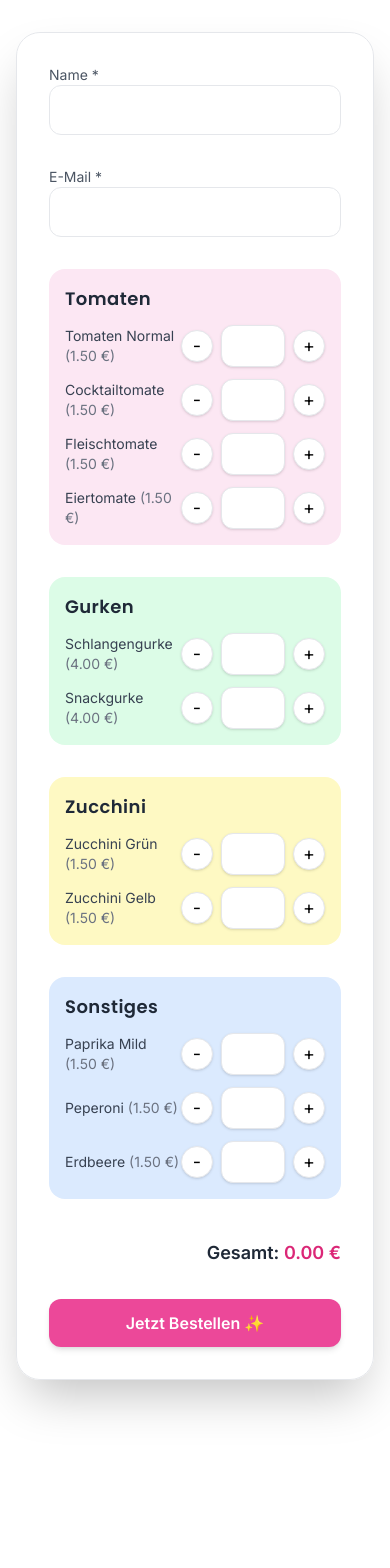
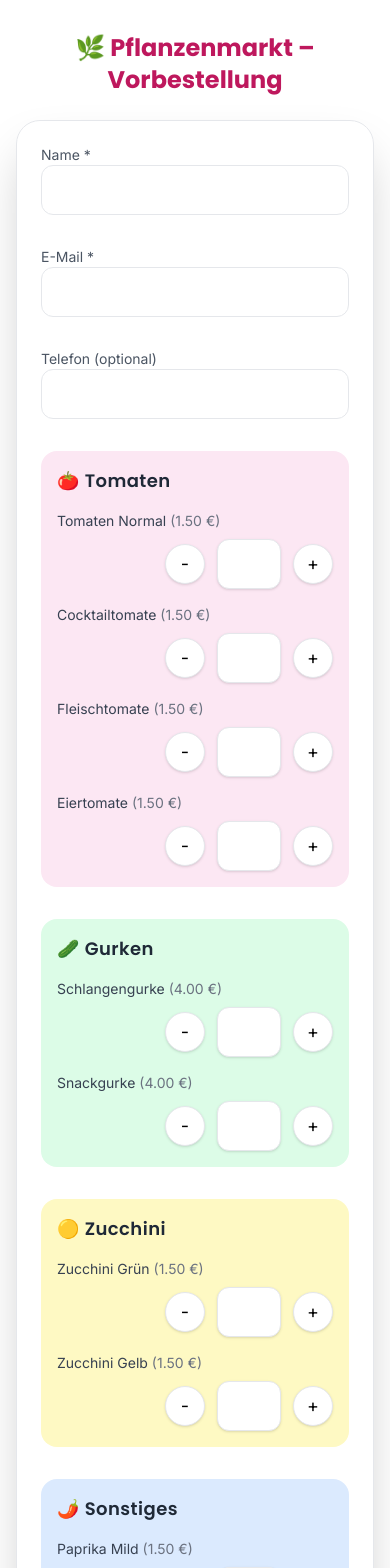
Before and after one commit to cabrauck/react_plant_order_form, a React (Vite) app: page / in a window 390 px wide. Shown: the top 1568 px of the page. Before the commit the page ends 1380 px from the top, so only its background shows below. Built offline with nearby package versions, Linux system fonts and the light colour scheme.

Commit message:
readytodeploy

```diff
--- a/src/Bestellformular.jsx
+++ b/src/Bestellformular.jsx
@@ -75,10 +75,10 @@ export default function Bestellformular() {
   };
 
   const gruppen = [
-    { key: "tomate", label: "Tomaten" },
-    { key: "gurke", label: "Gurken" },
-    { key: "zucchini", label: "Zucchini" },
-    { key: "sonst", label: "Sonstiges" }
+    { key: "tomate", label: "🍅 Tomaten" },
+    { key: "gurke", label: "🥒 Gurken" },
+    { key: "zucchini", label: "🟡 Zucchini" },
+    { key: "sonst", label: "🌶️ Sonstiges" }
   ];
 
   if (submitted) {
@@ -92,7 +92,8 @@ export default function Bestellformular() {
 
   return (
     <form onSubmit={handleSubmit} className="max-w-xl mx-auto mt-8 space-y-6 px-4 font-body">
-      <div className="bg-white/70 backdrop-blur-md shadow-2xl rounded-3xl p-8 space-y-8 border border-gray-200">
+      <h1 className="text-center text-2xl sm:text-3xl font-bold text-pink-700 font-display mb-2">🌿 Pflanzenmarkt – Vorbestellung</h1>
+      <div className="bg-white/70 backdrop-blur-md shadow-2xl rounded-3xl p-6 sm:p-8 space-y-8 border border-gray-200">
         <div>
           <label htmlFor="name" className="block text-sm font-medium text-gray-600">Name *</label>
           <input
@@ -114,29 +115,39 @@ export default function Bestellformular() {
             className="w-full p-3 border rounded-xl bg-white focus:outline-none focus:ring-2 focus:ring-pink-400"
           />
         </div>
+        <div>
+          <label htmlFor="telefon" className="block text-sm font-medium text-gray-600">Telefon (optional)</label>
+          <input
+            type="tel"
+            name="telefon"
+            value={formData.telefon || ''}
+            onChange={handleChange}
+            className="w-full p-3 border rounded-xl bg-white focus:outline-none focus:ring-2 focus:ring-pink-400"
+          />
+        </div>
 
         {gruppen.map(({ key, label }) => (
-          <div key={key} className={`rounded-2xl p-4 space-y-3 ${farben[key]}`}>
+          <div key={key} className={`rounded-2xl p-4 sm:p-5 space-y-4 ${farben[key]}`}>
             <h4 className="text-lg font-semibold text-gray-800 tracking-wide font-display">{label}</h4>
             {PREISLISTE.filter(item => item.kategorie === key).map((item) => (
               <div
                 key={item.name}
-                className="flex items-center justify-between"
+                className="flex flex-col sm:flex-row sm:items-center sm:justify-between gap-2"
               >
-                <label className="font-medium text-sm text-gray-700 w-1/2">
+                <label className="font-medium text-sm text-gray-700 sm:w-1/2">
                   {item.name} <span className="text-gray-500">({item.preis.toFixed(2)} €)</span>
                 </label>
-                <div className="flex items-center gap-2">
-                  <button type="button" onClick={() => handleDecrement(item.name)} className="w-8 h-8 rounded-full bg-white border text-lg shadow">-</button>
+                <div className="flex items-center gap-3 justify-end">
+                  <button type="button" onClick={() => handleDecrement(item.name)} className="w-10 h-10 sm:w-8 sm:h-8 rounded-full bg-white border text-lg shadow">-</button>
                   <input
                     type="number"
                     name={item.name}
                     min="0"
                     value={formData[item.name] || ""}
                     onChange={handleChange}
-                    className="w-16 text-center p-2 border rounded-xl bg-white shadow"
+                    className="w-16 text-center p-3 sm:p-2 border rounded-xl bg-white shadow"
                   />
-                  <button type="button" onClick={() => handleIncrement(item.name)} className="w-8 h-8 rounded-full bg-white border text-lg shadow">+</button>
+                  <button type="button" onClick={() => handleIncrement(item.name)} className="w-10 h-10 sm:w-8 sm:h-8 rounded-full bg-white border text-lg shadow">+</button>
                 </div>
               </div>
             ))}
@@ -148,7 +159,7 @@ export default function Bestellformular() {
         </div>
 
         <div>
-          <button type="submit" className="w-full bg-pink-500 hover:bg-pink-600 text-white font-semibold py-3 px-6 rounded-xl transition shadow-md">
+          <button type="submit" className="w-full bg-pink-500 hover:bg-pink-600 text-white font-semibold py-4 px-6 rounded-xl transition shadow-md">
             Jetzt Bestellen ✨
           </button>
         </div>
--- a/vite.config.js
+++ b/vite.config.js
@@ -4,6 +4,7 @@ import react from '@vitejs/plugin-react';
 export default defineConfig({
   plugins: [react()],
   server: {
-    host: true
+    host: true,
+    port: 5173
   }
 });
```
